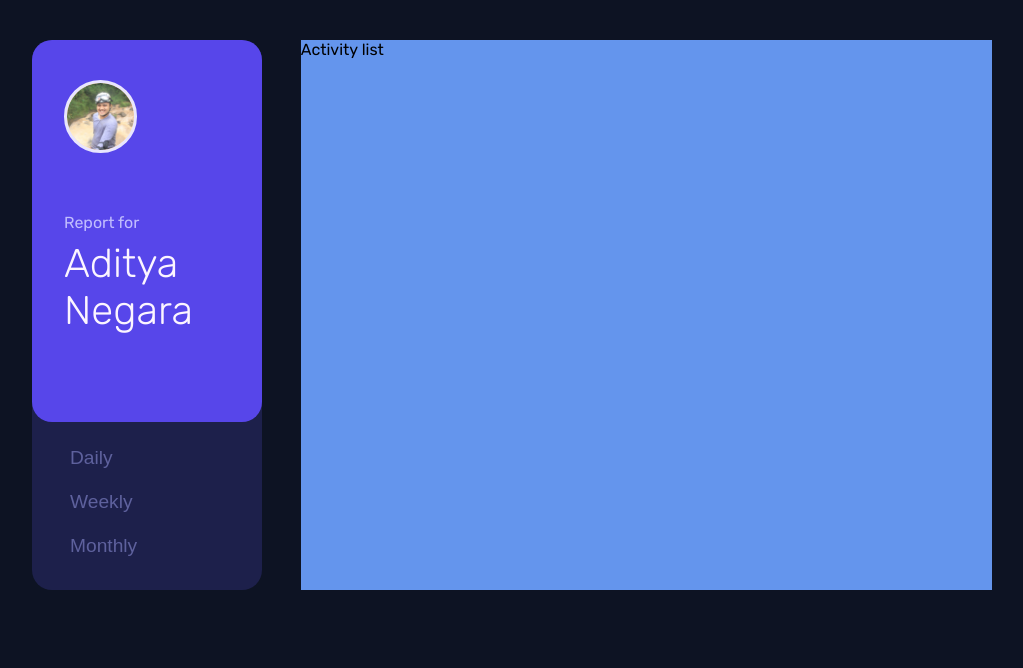
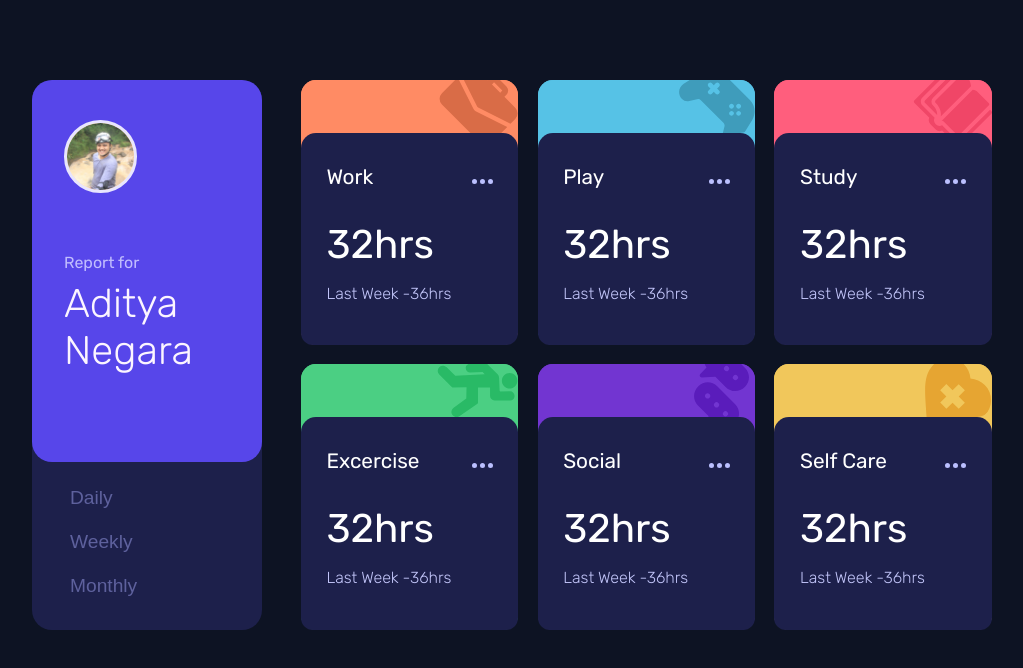
Before and after one commit to adityanegara/Practice_React_with_redux, a React (Create React App) app: page / in a window 1280 px wide. Shown: the top 668 px of the page, without its empty margins (128-1151 px from the left). Built offline with nearby package versions, Linux system fonts and the light colour scheme.

Commit message:
Ui Finished

```diff
--- /dev/null
+++ b/src/components/activity_list/Activity.css
@@ -0,0 +1,67 @@
+.activity {
+  color: white;
+  border-radius: 15px;
+}
+.activity p {
+  margin: 0;
+}
+.activity-background {
+  border-radius: 15px;
+  background-repeat: no-repeat;
+  background-position: right;
+}
+
+.activity .activity-info {
+  border-top-left-radius: 15px;
+  border-top-right-radius: 15px;
+  border-bottom-left-radius: 12px;
+  border-bottom-right-radius: 12px;
+  background-color: #1d204b;
+  height: 80%;
+  padding-left: 2vw;
+  padding-right: 2vw;
+}
+.activity .activity-info .activity-name {
+  padding-top: 4vh;
+
+  font-size: 1.3em;
+  display: flex;
+  flex-direction: row;
+  justify-content: space-between;
+  align-items: center;
+}
+
+.activity .activity-info .activity-name .activity-satay img {
+  cursor: pointer;
+}
+.activity .activity-info .activity-time {
+  margin-top: 4vh;
+}
+
+.activity .activity-info .activity-time p:nth-child(1) {
+  font-size: 2.5em;
+}
+
+.activity .activity-info .activity-time p:nth-child(2) {
+  margin-top: 2vh;
+  color: #c2c5f9;
+  font-weight: 300;
+}
+
+@media only screen and (max-width: 750px) {
+  .activity .activity-info {
+    height: 100%;
+  }
+
+  .activity .activity-info .activity-time {
+    display: flex;
+    flex-direction: row;
+    justify-content: space-between;
+    padding-bottom: 5vh;
+  }
+
+  .activity .activity-info {
+    padding-left: 5vw;
+    padding-right: 5vw;
+  }
+}
--- /dev/null
+++ b/src/components/activity_list/Activity.js
@@ -0,0 +1,26 @@
+import React from "react";
+import './Activity.css';
+
+const Activity = ({name, backgroundImage, backgroundColor}) =>{
+    return (
+        <div className='activity' style={{backgroundColor:`${backgroundColor}`}}>
+            <div style={{backgroundColor:`${backgroundColor}`, height:'20%',   backgroundImage: `url(${backgroundImage})` }} className='activity-background'>
+            </div>
+
+                <div className='activity-info'>
+                    <div className='activity-name'>
+                        <p>{name}</p>
+                        <div className='activity-satay'>
+                            <img src='./images/icon-ellipsis.svg'></img>
+                        </div>
+                    </div>
+                    <div className='activity-time'>
+                        <p>32hrs</p>
+                        <p>Last Week -36hrs</p>
+                    </div>
+            </div>
+        </div>
+    )
+}
+
+export default Activity;
--- a/src/components/activity_list/ActivityList.css
+++ b/src/components/activity_list/ActivityList.css
@@ -1,3 +1,13 @@
 .activity-list {
-  background-color: cornflowerblue;
+  display: grid;
+  grid-template-columns: 1fr 1fr 1fr;
+  gap: 1.5vw;
 }
+
+@media only screen and (max-width: 750px) {
+  .activity-list {
+    display: grid;
+    grid-template-columns: 1fr;
+    gap: 10vh;
+  }
+}
--- a/src/components/activity_list/ActivityList.js
+++ b/src/components/activity_list/ActivityList.js
@@ -1,9 +1,36 @@
 import React from 'react';
+import Activity from './Activity';
+
 import './ActivityList.css'
+
 const ActivityList = () =>{
     return(
         <div className='activity-list'>
-            Activity list
+            <Activity
+                name ='Work'
+                backgroundImage='./images/icon-work.svg'
+                backgroundColor = '#FF8B64' />
+            <Activity
+                name='Play'
+                backgroundImage='./images/icon-play.svg'
+                backgroundColor = '#56C2E6'/>
+            <Activity
+                name='Study'
+                backgroundImage='./images/icon-study.svg'
+                backgroundColor = '#FF5E7D'/>
+            <Activity
+                name='Excercise'
+                backgroundImage='./images/icon-exercise.svg'
+                backgroundColor = '#4BCF83'/>
+            <Activity
+                 name='Social'
+                 backgroundImage='./images/icon-social.svg'
+                 backgroundColor = '#7235D1'/>
+            <Activity
+              name='Self Care'
+              backgroundImage='./images/icon-self-care.svg'
+              backgroundColor = '#F1C75B'
+            />
         </div>
     )
 }
--- a/src/components/profile/Profile.css
+++ b/src/components/profile/Profile.css
@@ -104,7 +104,6 @@
     cursor: pointer;
     text-align: center;
     font-size: 1.2em;
-
     color: #5e619d;
     border: none;
     transition: ease-in 0.2s;
--- a/src/index.css
+++ b/src/index.css
@@ -13,7 +13,7 @@ body {
 }
 
 .dashboard {
-  margin-top: 5vh;
+  margin-top: 10vh;
   column-gap: 3vw;
   display: grid;
   grid-template-columns: 1fr 3fr;
```
